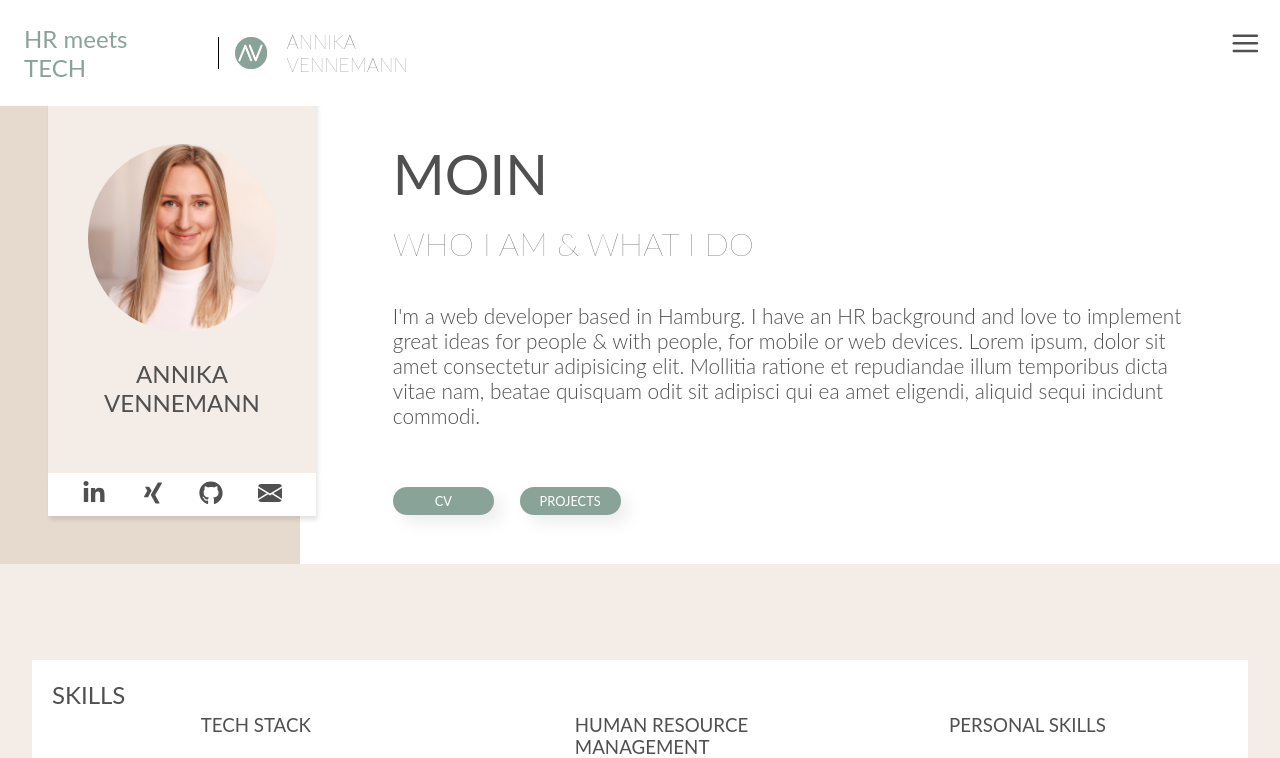
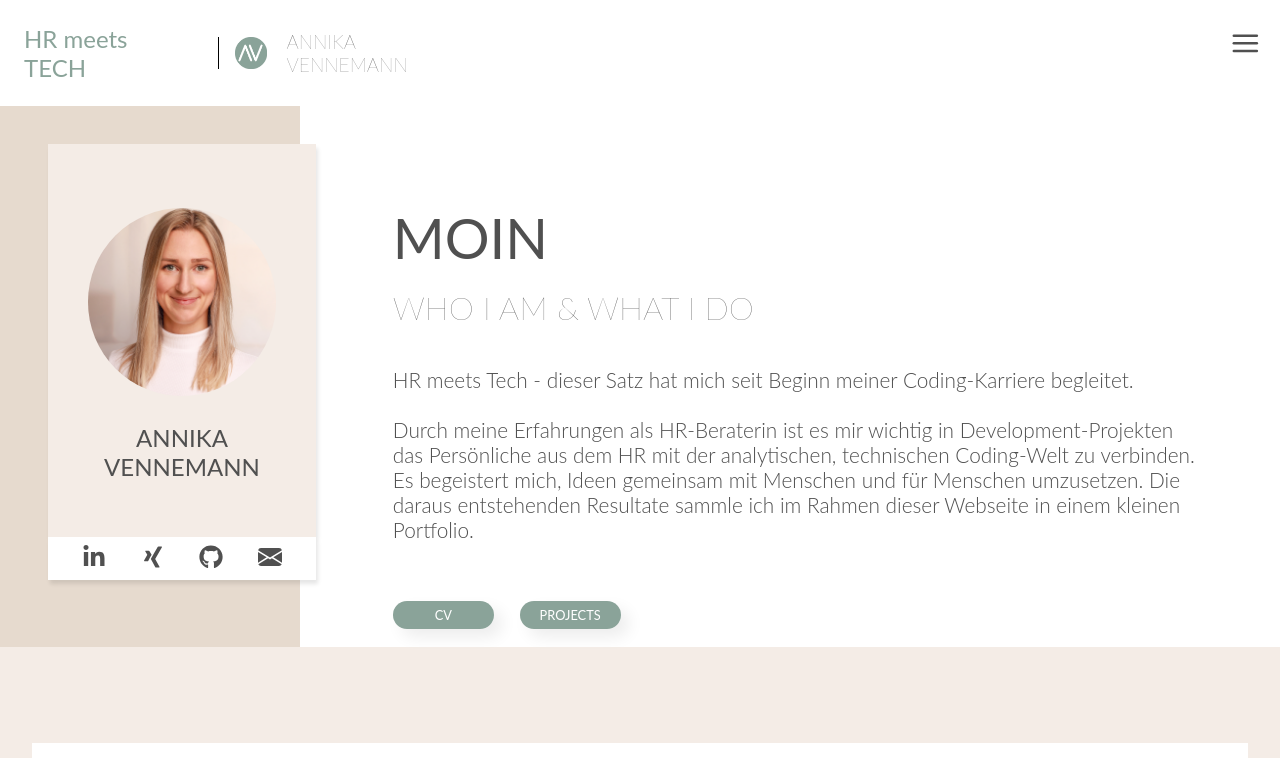
Before and after one commit to annikavennemann/about-me, a React (Create React App) app: page / in a window 1280 px wide. Shown: the top 758 px of the page. Built offline with nearby package versions, Linux system fonts and the light colour scheme.

Commit message:
about text edited

```diff
--- a/src/App.js
+++ b/src/App.js
@@ -67,8 +67,7 @@ const DropdownMenu = styled.nav`
     border: none;
 
     svg {
-      margin-top: 2em;
-      margin-right: 1em;
+      margin: 2em 1em 0.5em 0;
     }
   }
 `
--- a/src/GlobalStyles.js
+++ b/src/GlobalStyles.js
@@ -14,7 +14,7 @@ export default createGlobalStyle`
     }
 
     main {
-        margin-top: 2em;
+        margin-top: 6em;
     }
 
     :root {
--- a/src/components/Menu.js
+++ b/src/components/Menu.js
@@ -1,12 +1,10 @@
 import styled from 'styled-components/macro'
 import { IoCloseOutline } from 'react-icons/io5'
-// import { FiMenu } from 'react-icons/fi'
 
 export default function Menu() {
   return (
     <MenuDropdown>
       <IoCloseOutline size="2.3em" color="#505050" />
-      {/* <FiMenu size="2.3em" color="#505050" /> */}
       <Wrapper>
         <a href="#skills">Skills</a>
         <a href="#cv">Academic Background</a>
--- a/src/components/Welcome.js
+++ b/src/components/Welcome.js
@@ -5,7 +5,6 @@ import { FaXing } from 'react-icons/fa'
 import { FaGithub } from 'react-icons/fa'
 import { BsFillEnvelopeFill } from 'react-icons/bs'
 //import { NavLink } from 'react-router-dom'
-
 
 export default function Welcome() {
   return (
@@ -41,17 +40,18 @@ export default function Welcome() {
           <h4>Who I am & what I do</h4>
 
           <p>
-            I'm a web developer based in Hamburg. I have an HR background and
-            love to implement great ideas for people & with people, for mobile
-            or web devices. Lorem ipsum, dolor sit amet consectetur adipisicing
-            elit. Mollitia ratione et repudiandae illum temporibus dicta vitae
-            nam, beatae quisquam odit sit adipisci qui ea amet eligendi, aliquid
-            sequi incidunt commodi.
+            HR meets Tech - dieser Satz hat mich seit Beginn meiner
+            Coding-Karriere begleitet. <br/><br/>
+            Durch meine Erfahrungen als HR-Beraterin ist es mir wichtig in
+            Development-Projekten das Persönliche aus dem HR mit der
+            analytischen, technischen Coding-Welt zu verbinden. Es begeistert
+            mich, Ideen gemeinsam mit Menschen und für Menschen umzusetzen. Die
+            daraus entstehenden Resultate sammle ich im Rahmen dieser Webseite
+            in einem kleinen Portfolio.
           </p>
 
           <ButtonCV href="#cv">CV</ButtonCV>
           <ButtonMore href="#academicEducation">PROJECTS</ButtonMore>
-
         </IntroText>
       </Intro>
     </>
```
Also changed, not shown: 1 other file (tests, documents, lock files or other folders). Lines whose indentation alone changed are shown as unchanged.
